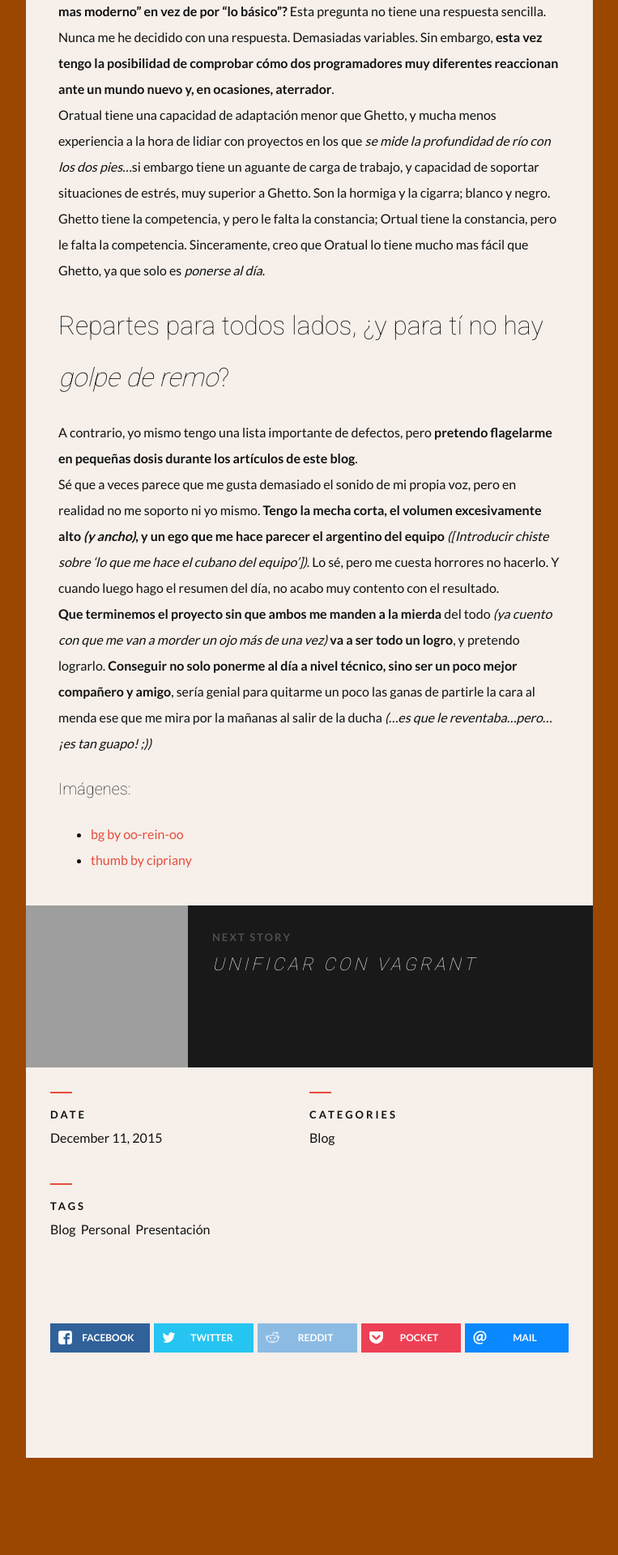
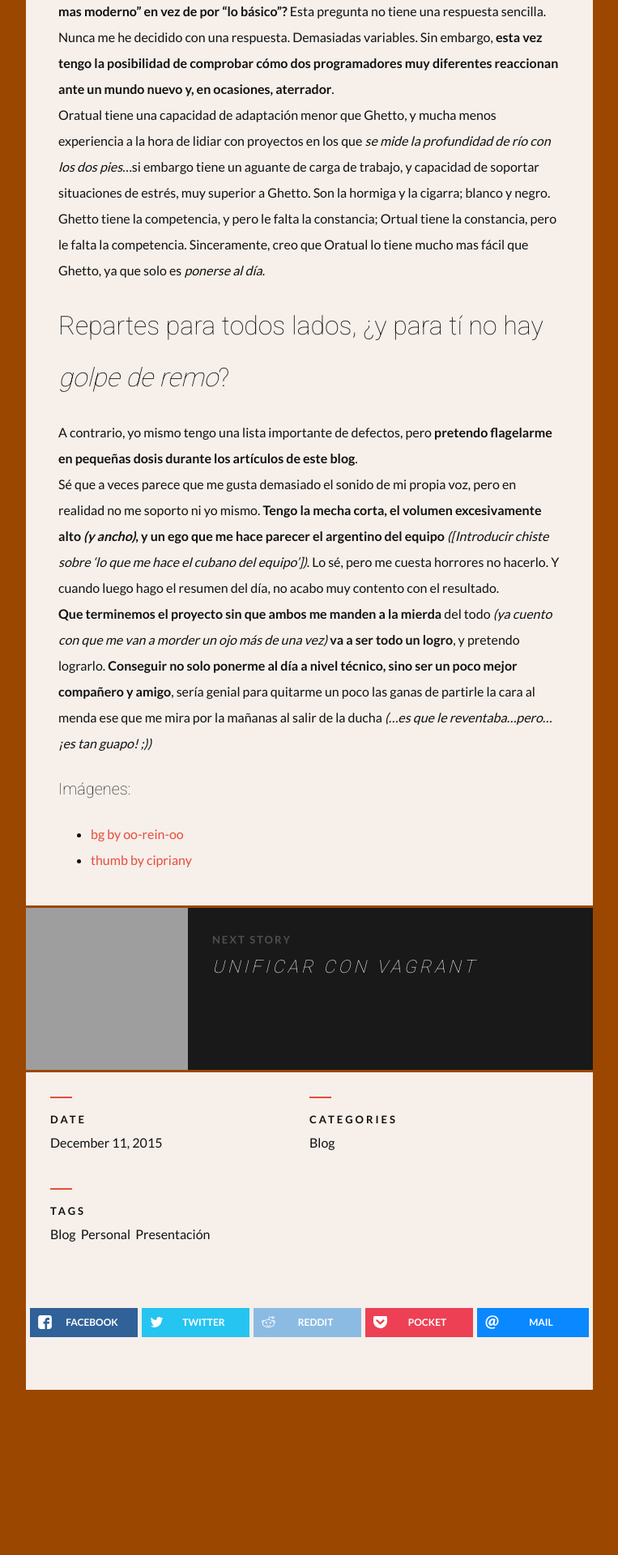
Before and after one commit to arkdelkaos/arkdelkaos.github.com, a Jekyll site: the page built from _posts/2015-12-11-hola-mundo.md, in a window 1280 px wide. Shown: the part 1883-3803 px from the top of the page at 81% size, without its empty margins (258-1021 px from the left). Built offline with Jekyll 4.4.1, drawn with Linux system fonts in a browser that asks for light colours; nearby versions of some CDN libraries; comment, search, counter and statistics services are not loaded; after the commit the page ends 3719 px from its top, so only the background shows below that; grey boxes are pictures that could not be loaded.

Commit message:
toques finales

```diff
--- a/_layouts/default.html
+++ b/_layouts/default.html
@@ -17,9 +17,10 @@
 
             {% include pagination.html %}
 
-
-            {% include next.html %}
-            {% include prev.html %}
+            <div class="next-prev">
+                {% include next.html %}
+                {% include prev.html %}
+            </div>
 
             <footer class="post-meta">
                 {% if page.date %}
@@ -56,9 +57,9 @@
                 {% endif %}
             </footer>
 
-    {% include share.html %}
+         {% include share.html %}
 
-    {% include disqus.html %}
+         {% include disqus.html %}
 
         </div>
 
--- a/_sass/_layout.scss
+++ b/_sass/_layout.scss
@@ -309,8 +309,7 @@
 }
 
 .post-share {
-    margin-bottom: $spacing-unit;
-    padding: 30px;
+    padding: 5px;
 
     .rrssb-buttons li {
         padding: 0 5px 0 0;
@@ -330,6 +329,11 @@
 #disqus_thread {
     margin-bottom: $spacing-unit;
     padding: 30px;
+}
+
+.next-prev {
+    border-top: 3px solid $brand-color-2;
+    border-bottom: 3px solid $brand-color-2;
 }
 
 .next-post {
```
